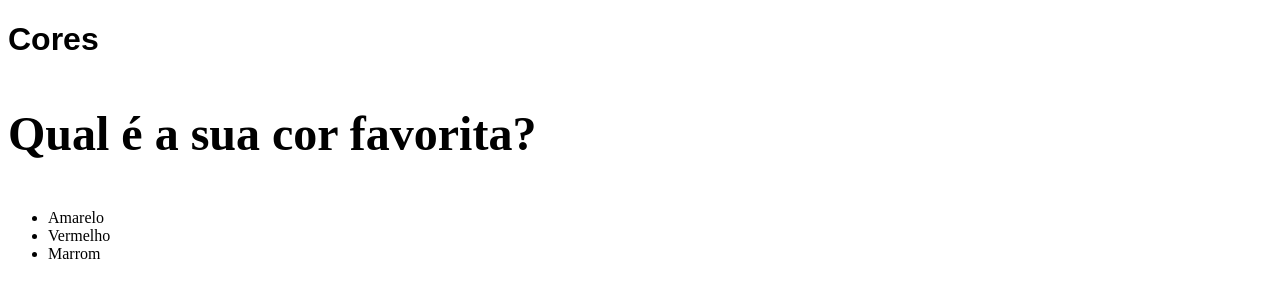
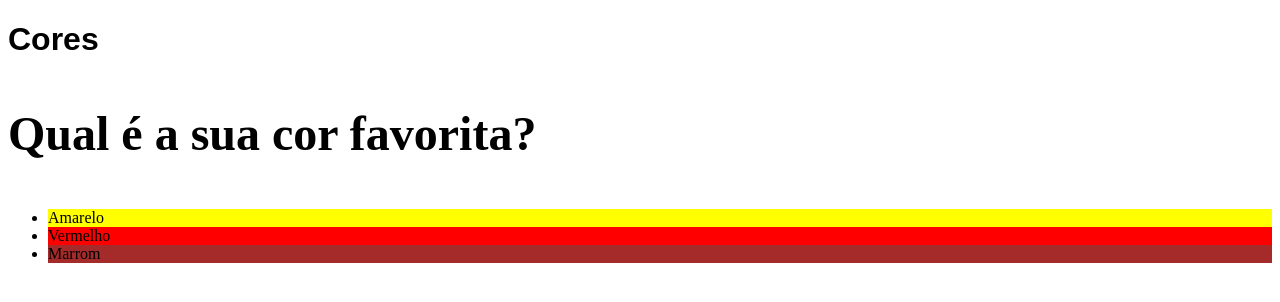
Before and after one commit to pedlrksss/trybe-exercicio, a plain HTML site: page index2.html in a window 1280 px wide. Drawn offline with Linux system fonts and the light colour scheme.

Commit message:
Alterando cor da lista

```diff
--- a/index2.html
+++ b/index2.html
@@ -14,9 +14,15 @@
     body{
         font-size: 16px;
     }
-
-
-
+    #yellow {
+        background-color: yellow;
+    }
+    #red{
+        background-color: red;
+    }
+    #brown{
+        background-color: brown;
+    }
 
     </style>
   </head>
@@ -26,9 +32,9 @@
     <p>Qual é a sua cor favorita?</p>
 
     <ul>
-      <li>Amarelo</li>
-      <li>Vermelho</li>
-      <li>Marrom</li>
+      <li id="yellow">Amarelo</li>
+      <li id="red">Vermelho</li>
+      <li id="brown">Marrom</li>
     </ul>
 
 </body>
```
